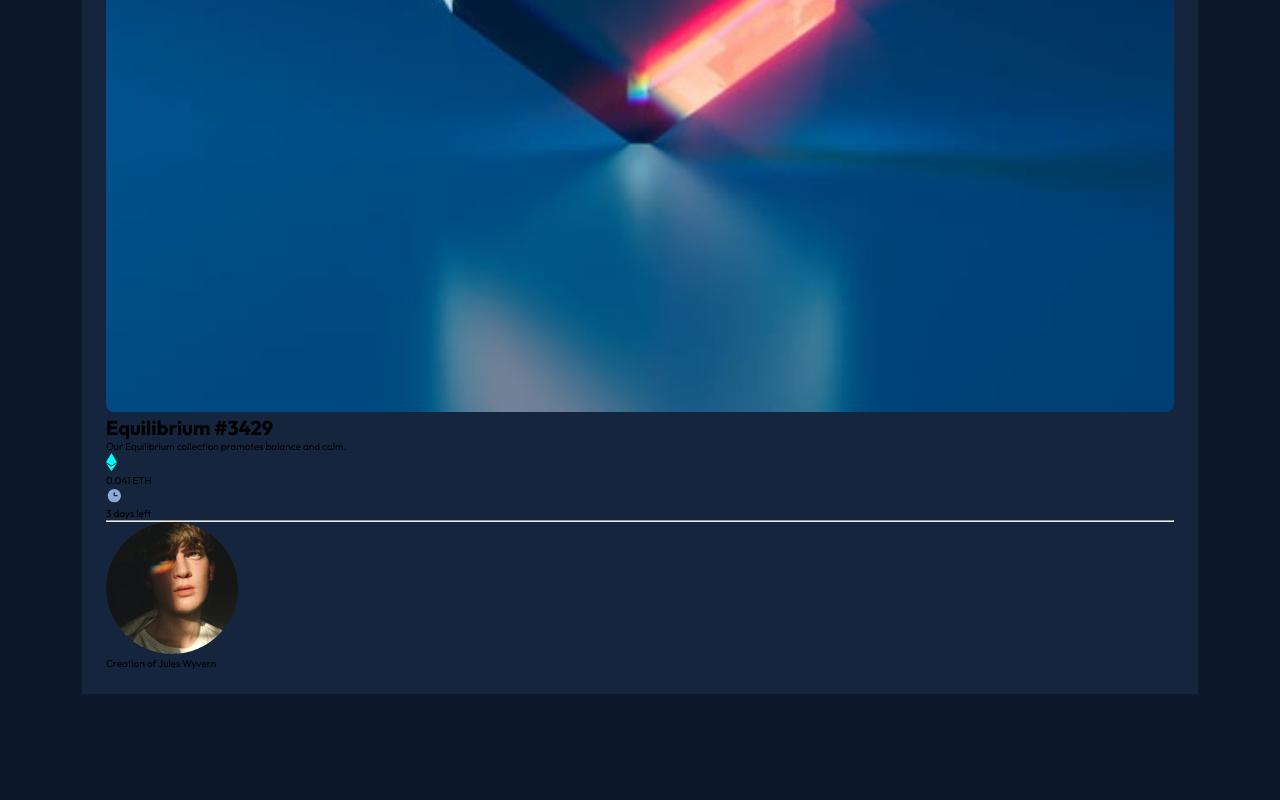
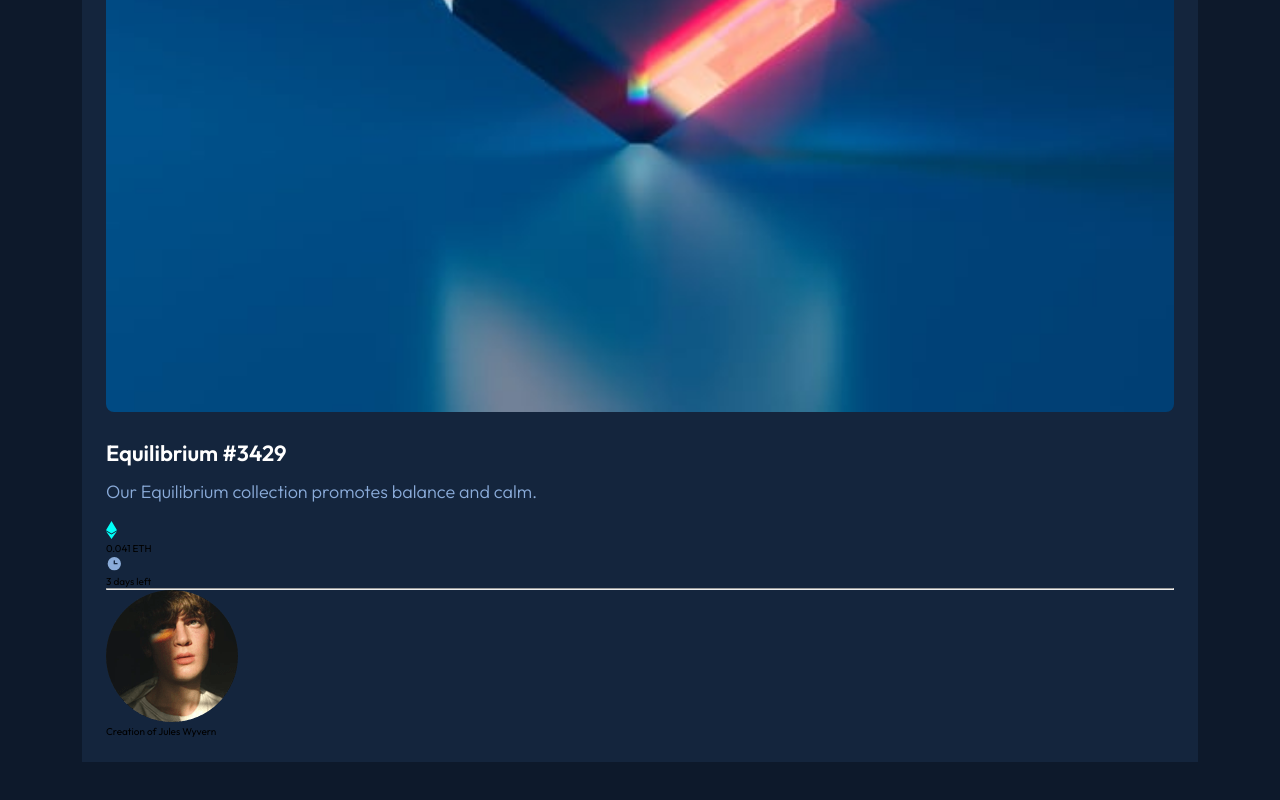
Before and after one commit to delroscol98/NFT-Preview-Card, a plain HTML site: page index.html in a window 1280 px wide. Shown: the part 742-1542 px from the top of the page. Before the commit the page ends 1498 px from the top, so only its background shows below. Drawn offline with Linux system fonts and the light colour scheme.

Commit message:
.card__text, .card__text--heading, .card__text--body

```diff
--- a/index.html
+++ b/index.html
@@ -30,10 +30,12 @@
         src="./images/image-equilibrium.jpg"
         alt="NFT image"
       />
-      <h1 class="card__heading">Equilibrium #3429</h1>
-      <p class="card__body">
-        Our Equilibrium collection promotes balance and calm.
-      </p>
+      <section class="card__text">
+        <h1 class="card__text--heading">Equilibrium #3429</h1>
+        <p class="card__text--body">
+          Our Equilibrium collection promotes balance and calm.
+        </p>
+      </section>
       <section class="card__details">
         <section class="card__details--child card__details--ethereum">
           <img src="./images/icon-ethereum.svg" alt="icon-ethereum" />
--- a/style.css
+++ b/style.css
@@ -40,10 +40,24 @@ body {
   border-radius: 0.8rem;
 }
 
-.card__heading {
+.card__text {
+  margin: 2.4rem 0 1.6rem;
+  display: flex;
+  flex-direction: column;
+  gap: 1.2rem;
 }
 
-.card__body {
+.card__text--heading {
+  color: var(--white);
+  font-size: 2.2rem;
+  font-weight: 600;
+}
+
+.card__text--body {
+  color: var(--soft-blue);
+  font-size: 1.8rem;
+  line-height: calc(26 / 18);
+  font-weight: 300;
 }
 
 .card__details {
```
